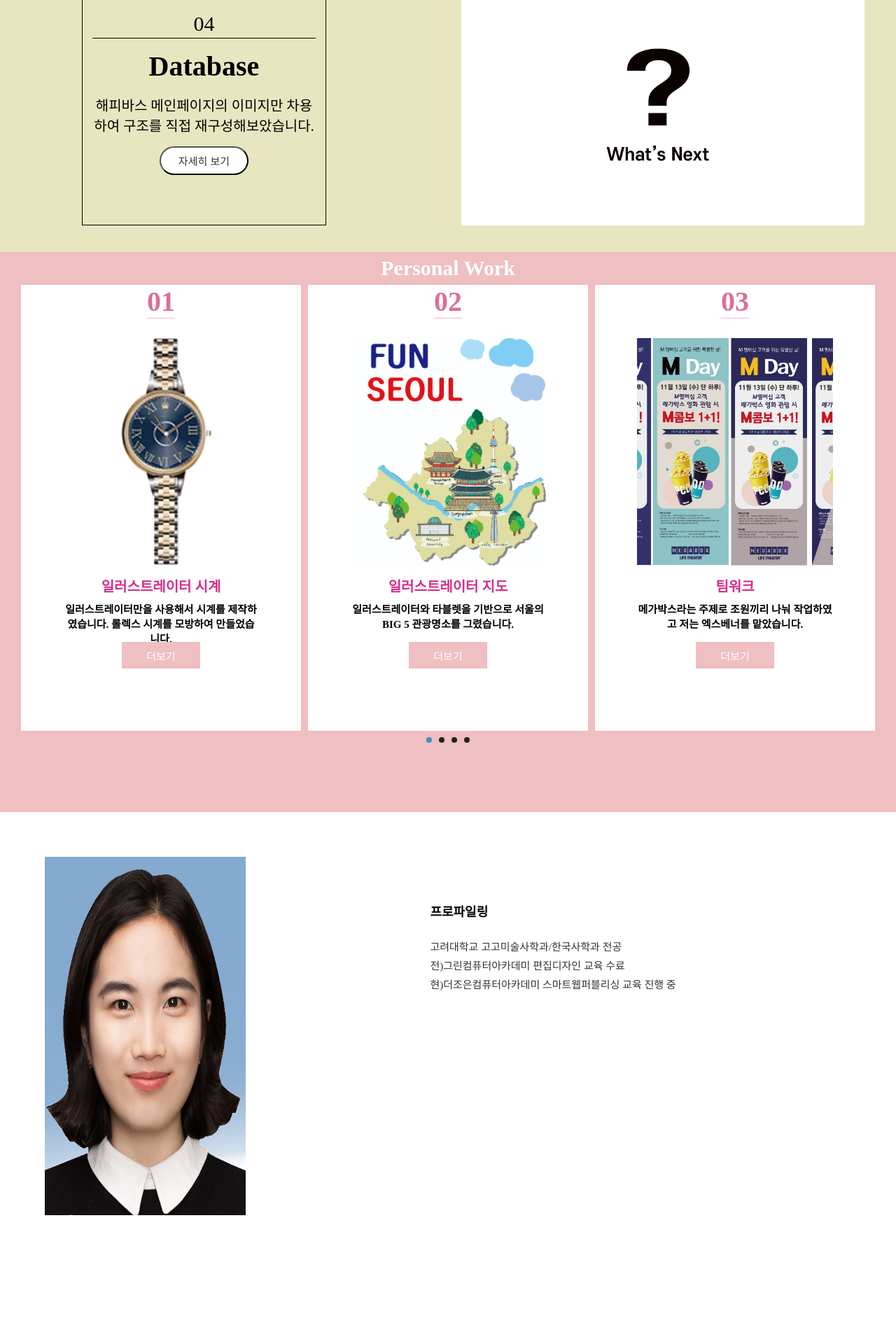
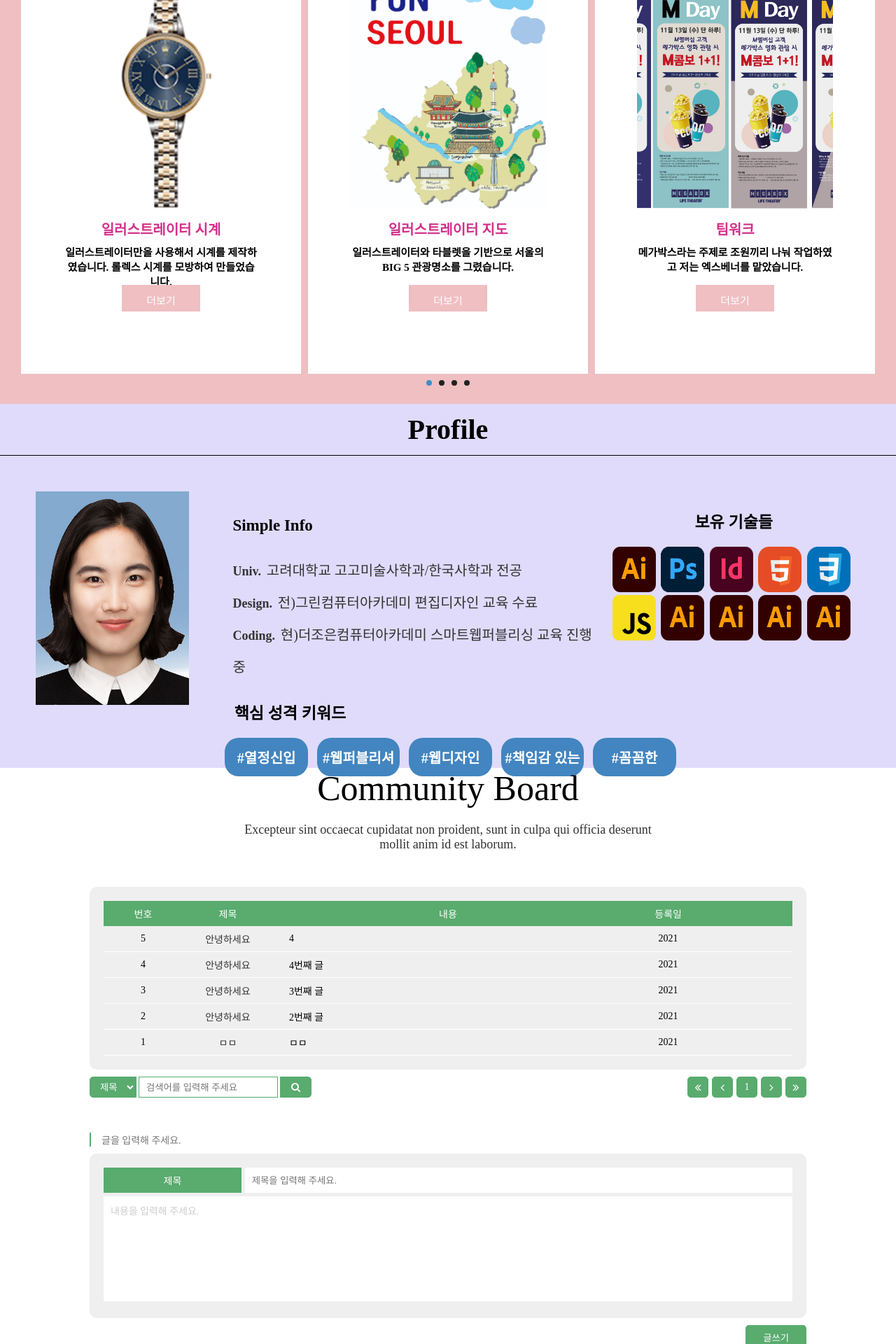
Before and after one commit to Art-mj1/portfolio-cover, a PHP site: page / in a window 1280 px wide. Shown: the part 1800-3720 px from the top of the page at 70% size. Run offline with PHP 8.4, Linux system fonts and the light colour scheme; data comes from the database, SQL or seed files in the repository; both versions use the stored data as it was after the commit; a stand-in replaces the project's code that opens the database connection.

Commit message:
08/16 글 등록 가능
글 등록하는 것까지 가능

```diff
--- a/css/reset.css
+++ b/css/reset.css
@@ -20,4 +20,28 @@ a {
 body {
  font-size: 14px;
 }
-/* Google Font Link */
+textarea {
+ resize: none;
+}
+input,button,textarea{outline:0;border-radius: 0; border:0; padding:10px;
+ color:#777;}
+
+ /* title */
+.tit_box {
+ width: 100%;
+ height: auto;
+ display: flex;
+ align-items: center;
+ /* justify-content: center; */
+ flex-direction: column;
+ padding: 0 0 50px 0;
+}
+.tit_box h2 {
+ font-size: 50px;
+ font-weight: 200;
+ margin:0 0 20px 0;
+}
+.tit_box p {
+ font-size: 18px;
+ font-weight: 300;text-align:center;
+}
--- a/css/style.css
+++ b/css/style.css
@@ -4,19 +4,19 @@
 #wrap>header>ul>li{width:20%;font-size:20px;color:#000;text-align:center;font-family: "ROBOTO";}
 #wrap>header>ul>li>a{width:100%;height:100%;}
 
-/* First Section */
-#wrap .first{width:100%;height:70%;display:flex;background-color:#E8E6E0;}
-#wrap .first .min-image{width:40%;height:90%;display:flex;align-items:center;justify-content:center;background:url(../img/min-image.jpg);background-size:contain;background-repeat:no-repeat;margin-top: 3%; margin-left: 6%;}
-#wrap .first .min-intro{width:40%;height:100%;padding:4%;text-align:center;display: flex;
+/* Intro Section */
+#wrap .intro{width:100%;height:70%;display:flex;background-color:#E8E6E0;}
+#wrap .intro .min-image{width:40%;height:90%;display:flex;align-items:center;justify-content:center;background:url(../img/min-image.jpg);background-size:contain;background-repeat:no-repeat;margin-top: 3%; margin-left: 6%;}
+#wrap .intro .min-intro{width:40%;height:100%;padding:4%;text-align:center;display: flex;
  flex-direction: column; align-items: center; justify-content: center;}
-#wrap .first .min-intro>p{font-size:15px;color:#000;line-height:3.5;}
-#wrap .first .min-intro>h2{font-size:30px;color:#000;}
+#wrap .intro .min-intro>p{font-size:15px;color:#000;line-height:3.5;}
+#wrap .intro .min-intro>h2{font-size:30px;color:#000;}
 
 /* Main Section */
 #wrap .main{width:100%;height:100%;background-color:#adc1cc;}
 #wrap .main .ma-one{width:100%;height:50%;display:flex;padding:3.5%;}
-#wrap .main .ma-one .image{width:50%;height:110%;background:url(../img/renewal-1.jpg);background-size:contain;background-repeat:no-repeat;margin-left: 4%;}
-#wrap .main .ma-one .show{width:30%;height:110%;}
+#wrap .main .ma-one .image{width:50%;height:100%;background:url(../img/renewal-1.jpg);background-size:contain;background-repeat:no-repeat;margin-left: 4%;}
+#wrap .main .ma-one .show{width:30%;height:100%;}
 #wrap .main .show .text{width:100%;height:100%;padding:4%;text-align:center;border:1px solid #eee;}
 #wrap .show .text .number{font-size:30px;color:#fff;border-bottom:1px solid #fff;padding:1%;}
 #wrap .show .text .tit{font-size:40px;font-weight:900;color:#fff;line-height:2;}
@@ -24,14 +24,14 @@
 #wrap .show  .one{background: #fff;font-size:15px; padding: 8px 25px;
  margin-top: 5%; border-radius: 30px;}
 #wrap .main .ma-two{width:100%;height:50%;display:flex;padding:3%;}
-#wrap .main .ma-two .image{width:50%;height:100%;background:url(../img/whats-next.png);margin-left: 15%;background-size:contain;background-repeat: no-repeat;}
+#wrap .main .ma-two .image{width:50%;height:100%;background:url(../img/whats-next.png);margin-left: 8%;background-size:contain;background-repeat: no-repeat;}
 #wrap .main .ma-two .show{margin-left:7%;width:30%;height:100%;}
 
 /* Main-Two Section */
 #wrap .main-two{width:100%;height:100%;background-color:#e8e6c0;}
 #wrap .main-two .ma-three{width:100%;height:50%;display:flex;padding:3%;}
-#wrap .main-two .ma-three .image{width: 48%;height:100%;background:url(../img/whats-next.png);background-size:contain;background-repeat: no-repeat; margin-left: 5.5%;}
-#wrap .main-two .ma-three .show{width:30%;height:100%;}
+#wrap .main-two .ma-three .image{width: 48%;height:100%;background:url(../img/whats-next.png);background-size:contain;background-repeat: no-repeat; margin-left: 5%;}
+#wrap .main-two .ma-three .show{width:30%;height:100%; margin-left: 8%;}
 #wrap .main-two .show .text{width:100%;height:100%;padding:4%;text-align:center;border:1px solid #000;}
 #wrap .ma-three .show .text .number{font-size:30px;color:#000;border-bottom:1px solid #000;padding:1%;}
 #wrap .ma-three .show .text .tit{font-size:40px;font-weight:900;color:#000;line-height:2;}
@@ -49,28 +49,92 @@
  margin-top: 5%; border-radius: 30px;}
 
  /* Graphic Section */
-#wrap .graphic{width:100%;height:100%;background:#efbfc2;}
+#wrap .graphic{width:100%;height:727px;background:#efbfc2;}
 #wrap .graphic>h2{color:#fff;font-size:30px;font-weight:900;text-align: center;padding:0.5%;}
 #wrap .graphic .all{width:100%;height:90%; padding:0 30px}
-#wrap .graphic .all .center{ width: 100%; height: 637.1px; display: flex;}
-#wrap .graphic .all .center .pe{width:25%;background:#fff;display: flex;
+#wrap .graphic .all .target{ width: 100%; height: 637.1px; display: flex;}
+#wrap .graphic .all .target .pe{width:25%;background:#fff;display: flex;
  flex-direction: column; align-items: center; padding: 0 60px;}
 
-#wrap .graphic .center h2{font-size: 40px; color: palevioletred;
+#wrap .graphic .target h2{font-size: 40px; color: palevioletred;
  text-align: center; border-bottom: 1px solid #efbfc2;}
-#wrap .graphic .center .imgs{margin-top: 10%; width: 100%; height: 51%;}
-#wrap .graphic .center .imgs img{width:100%;height:100%; object-fit: cover;}
-#wrap .graphic .all .center .pe .con{height:15%; margin-top: 5%;}
-#wrap .graphic .center .con h3{font-size:20px;color:rgba(206, 25, 125, 0.897);
+#wrap .graphic .target .imgs{margin-top: 10%; width: 100%; height: 51%;}
+#wrap .graphic .target .imgs img{width:100%;height:100%; object-fit: cover;}
+#wrap .graphic .all .target .pe .con{height:15%; margin-top: 5%;}
+#wrap .graphic .target .con h3{font-size:20px;color:rgba(206, 25, 125, 0.897);
  text-align:center;}
-#wrap .graphic .center .con p{font-size:15px;text-align:center; padding-top: 3%;font-weight:700;color:#000;}
-#wrap .graphic .center .details{width: 40%; height: 6%; background: #efbfc2;
+#wrap .graphic .target .con p{font-size:15px;text-align:center; padding-top: 3%;font-weight:700;color:#000;}
+#wrap .graphic .target .details{width: 40%; height: 6%; background: #efbfc2;
  border: 1px solid #efbfc2; font-size: 15px; color: #fff;}
 
- /* Graphic Section */
- #wrap .profile{width:100%;height:100%;display:flex;}
- #wrap .profile .pic{border-radius:30px;padding:5%;width:38%;height:80%;}
- #wrap .profile .pic img{width:80%;height:100%;}
- #wrap .profile .year{padding:10%;width:60%;height:80%;}
- #wrap .profile .year h2{font-size:18px;padding-bottom: 5%;}
- #wrap .profile .year .ye-text{font-size:15px;line-height: 1.8;}
+ /* Profile Section */
+ #wrap .profile{width:100%;height:65%;background:#e0dbfb;}
+ #wrap .profile h2{font-size:40px;text-align: center;border-bottom: 1px solid #000;padding: 1%;}
+ #wrap .profile .feel{width:100%;height:100%;display:flex;}
+ #wrap .feel .pic{padding: 3%; width:30%; height: 80%; margin: 1% 1%;}
+ #wrap .feel .pic img{width:100%;height:90%;}
+ #wrap .feel .year{ margin-top: 6%; width: 60%; height: 70%;}
+ #wrap .feel .year h3{font-size: 23px; padding: 2% 2%; margin-bottom: 1%;}
+ #wrap .feel .year .ye-text{font-size: 20px; line-height: 2.3; padding: 2% 2%;}
+ #wrap .feel .ye-text .un{font-size:18px;font-weight:700; padding-right: 1.5%;}
+ #wrap .feel .year .tag{ width: 120%; height: 40%;}
+ #wrap .feel .year .tag h3{font-size: 23px;}
+ #wrap .feel .year .tag .tag-wrap{width: 100%; height: 38%;display: flex;
+  align-items: center; justify-content: center;}
+ #wrap .year .tag .tag-de{width: 20%; height: 100%; background: rgb(66, 133, 192);
+  border-radius: 20px; margin-right: 2%;}
+ #wrap .year .tag .tag-de p{ font-size: 20px; color: #fff; margin-top: 11%;
+  font-weight: 700; text-align: center;}
+ #wrap .profile .skills{width: 45%; height: 60%; margin-top: 4.7%;}
+ #wrap .skills h3 {font-size: 23px; padding: 4% 30%;}
+ #wrap .skills .skill{width: 100%; height: 100%; display: flex; flex-direction: column;}
+ #wrap .skill .skil-1,
+ #wrap .skill .skil-2
+ {width: 90%; height: 22%; display: flex; padding: 0.5%;}
+ #wrap .skill img{width: 17%; margin: 0.5% 1%; height: 100%;}
+
+
+/* contact Page Style Code */
+.comm_center{width:80%;margin:auto;}
+
+.contact .comm_table{background:#efefef;padding:20px; border-radius: 10px;}
+.contact .comm_table li{padding:8px;display:flex;}
+.contact .comm_table li span{text-align: center;}
+.contact .comm_table li span:nth-child(1){width:10%;}
+.contact .comm_table li span:nth-child(2){width:15%}
+.contact .comm_table li span:nth-child(3){width:50%;}
+.contact .comm_table li span:nth-child(4){width:15%;}
+.contact .comm_table li.comm_tit{background:#59ab6e;color:#fff;}
+.contact .comm_table li.comm_con{border-bottom:1px solid #fff;}
+.contact .comm_table li.comm_con span{display:flex; align-items:center;justify-content: center;}
+.contact .comm_table li.comm_con span:nth-child(3){justify-content: flex-start; padding-left:15px;}
+
+.contact .search_paging{display:flex;justify-content: space-between; margin:10px auto 0 auto;}
+.contact .paging{display:flex;}
+.contact .paging span{width:30px;height:30px;background:#59ab6e;color:#fff;
+  font-size:16px;margin-left:5px;display:flex;justify-content:center;align-items:center;border-radius:5px; border:1px solid #59ab6e;}
+.contact .paging span.num{background:#fff;color:#59ab6e; font-size:14px;}
+.contact .paging span.num.active{background:#59ab6e;color:#fff;}
+
+.contact .search_form{display:flex;}
+.contact .search_form select{border:1px solid #59ab6e; background:#59ab6e;
+ color:#fff;outline:0;border-radius:5px 0 0 5px;padding:0 10px;}
+.contact .search_form input{border:1px solid #59ab6e;margin:0 3px; height:30px;}
+.contact .search_form button{font-size:14px;color:#fff;border:1px solid #59ab6e;
+padding:0 15px;border-radius: 0 5px 5px 0; background:#59ab6e; }
+
+.contact .write{margin-top:50px;}
+.contact .write h4{font-size:14px;margin:10px 20px 10px 0;color:#777;
+  font-weight:400; border-left:2px solid #59ab6e;padding-left:15px;}
+.contact .write_form{background:#efefef;padding:20px;border-radius:10px;}
+.contact .write_tit{display:flex;justify-content: space-between;}
+.contact .write_tit label{width:20%;background:#59ab6e;color:#fff;
+  text-align: center;padding:8px 0;}
+.contact .write_tit input{width:calc(80% - 5px);}
+.contact .write_con{width:100%;margin-top:5px;}
+.contact .write_con>textarea{width:100%;;height:150px;font-size:14px;
+font-family: 'Roboto','Noto Sans KR',sans-serif;}
+.contact .write_con textarea::placeholder{color:#ccc;}
+.contact .write_btn{width:100%;height:auto;margin-top:10px;text-align:right;}
+.contact .write_btn button,
+.contact .write_btn a{background:#59ab6e;color:#fff;padding:8px 25px;border-radius:5px;}
--- /dev/null
+++ b/data/write_ajax.php
@@ -0,0 +1,33 @@
+<li class="comm_tit">
+ <span>번호</span>
+ <span>제목</span>
+ <span>내용</span>
+ <span>등록일</span>
+</li>
+<?php
+  $page = $_GET["page"];
+
+  if($page == ''){
+    $page == 1;
+  }
+   $view_per_page = 5;
+   $from = ($page - 1) * $view_per_page;
+
+  include $_SERVER["DOCUMENT_ROOT"]."/connect/db_conn.php";
+  $sql="SELECT * FROM portfolio_write ORDER BY Portfolio_idx DESC LIMIT $from, $view_per_page";
+
+  $comm_result = mysqli_query($dbConn, $sql);
+  while($comm_row = mysqli_fetch_array($comm_result)){
+  $comm_idx= $comm_row['Portfolio_idx'];
+  $comm_tit= $comm_row['Portfolio_tit'];
+  $comm_con= $comm_row['Portfolio_con'];
+  $comm_reg= $comm_row['Portfoilo_reg'];
+ ?>
+
+ <li class="comm_con">
+ <span><?=$comm_idx?></span>
+  <span><a href="#"><?=$comm_tit?></a></span>
+  <span><?=$comm_con?></span>
+  <span><?=$comm_reg?></span>
+ </li>
+<?php } ?>
--- a/index.html
+++ b/index.php
@@ -4,10 +4,11 @@
  <meta charset="UTF-8">
  <meta http-equiv="X-UA-Compatible" content="IE=edge">
  <meta name="viewport" content="width=device-width, initial-scale=1.0">
+  <!-- Reset CSS Link -->
  <link rel="stylesheet" href="/portfolio-cover/css/reset.css">
  <!-- Main CSS Link -->
  <link rel="stylesheet" href="/portfolio-cover/css/style.css">
-  <!-- Main CSS Link -->
+  <!-- Library CSS Link -->
   <link rel="stylesheet" href="/portfolio-cover/lib/lightslider.css">
  <title>Portfolio cover</title>
 </head>
@@ -22,8 +23,8 @@
     <li><a href="#">CONTACT</a></li>
    </ul>
   </header>
-  <!-- First Section -->
-  <section class="first">
+  <!-- Intro Section -->
+  <section class="">
    <div class="min-image"></div>
 
    <div class="min-intro">
@@ -92,7 +93,7 @@
   <section class="graphic">
     <h2>Personal Work</h2>
     <div class="all"id="lightslider">
-      <div class="center" >
+      <div class="target">
         <div class="clock pe">
         <h2>01</h2>
         <div class="imgs"><img src="img/clock.png"></div>
@@ -173,23 +174,54 @@
     <!-- End of Graphic Section -->
     <!--Profile Section-->
      <section class="profile">
+      <h2>Profile</h2>
+      <div class="feel">
         <div class="pic">
           <img src="img/min-background.jpg">
         </div>
         <div class="year">
-       <h2>프로파일링</h2>
+          <h3>Simple Info</h3>
           <div class="ye-text">
-         <p>고려대학교 고고미술사학과/한국사학과 전공</p>
-         <p>전)그린컴퓨터아카데미 편집디자인 교육 수료</p>
-         <p>현)더조은컴퓨터아카데미 스마트웹퍼블리싱 교육 진행 중</p>
+            <p><span class="un">Univ.</span>고려대학교 고고미술사학과/한국사학과 전공</p>
+            <p><span class="un">Design.</span>전)그린컴퓨터아카데미 편집디자인 교육 수료</p>
+            <p><span class="un">Coding.</span>현)더조은컴퓨터아카데미 스마트웹퍼블리싱 교육 진행 중</p>
+          </div>
+          <div class="tag">
+            <h3>핵심 성격 키워드</h3>
+            <div class="tag-wrap">
+             <div class="tag-de"><p>#열정신입</p></div>
+             <div class="tag-de"><p>#웹퍼블리셔</p></div>
+             <div class="tag-de"><p>#웹디자인</p></div>
+             <div class="tag-de"><p>#책임감 있는</p></div>
+             <div class="tag-de"><p>#꼼꼼한</p></div>
+            </div>
+          </div>
+        </div>
+        <div class="skills">
+          <h3>보유 기술들</h3>
+          <div class="skill">
+            <div class="skil-1">
+              <img src="img/illur.png" alt="">
+              <img src="img/photoshop.png" alt="">
+              <img src="img/indesign.png" alt="">
+              <img src="img/html.png" alt="">
+              <img src="img/css.png" alt="">
+            </div>
+            <div class="skil-2">
+              <img src="img/js.png" alt="">
+              <img src="img/illur.png" alt="">
+              <img src="img/illur.png" alt="">
+              <img src="img/illur.png" alt="">
+              <img src="img/illur.png" alt="">
+            </div>
+          </div>
         </div>
       </div>
     </section>
     <!-- End of Profile Section -->
-    <footer></footer>
+  <?php include $_SERVER["DOCUMENT_ROOT"]."/portfolio-cover/pages/write_form.php"; ?>
  </div>
- <script src="https://code.jquery.com/jquery-3.6.0.js"
- integrity="sha256-H+K7U5CnXl1h5ywQfKtSj8PCmoN9aaq30gDh27Xc0jk="crossorigin="anonymous"></script>
+ <script src="https://ajax.googleapis.com/ajax/libs/jquery/3.4.1/jquery.min.js"></script>
  <script src="/portfolio-cover/lib/lightslider.js"></script>
  <script src="/portfolio-cover/js/jq.lightslider.js"></script>
  <script src="/portfolio-cover/js/jq.main.js"></script>
--- a/js/jq.lightslider.js
+++ b/js/jq.lightslider.js
@@ -1,5 +1,5 @@
 $(document).ready(function() {
-    $('.center').lightSlider({
+    $('.target').lightSlider({
         item:3,
         loop:false,
         slideMove:2,
--- /dev/null
+++ b/pages/write_form.php
@@ -0,0 +1,122 @@
+<!DOCTYPE html>
+<html lang="en">
+<head>
+ <meta charset="UTF-8">
+ <meta http-equiv="X-UA-Compatible" content="IE=edge">
+ <meta name="viewport" content="width=device-width, initial-scale=1.0">
+ <!-- Reset CSS Link -->
+ <link rel="stylesheet" href="/portfolio-cover/css/reset.css">
+ <!-- Main CSS Link -->
+ <link rel="stylesheet" href="/portfolio-cover/css/style.css">
+<!-- Font Awesome Link -->
+<link rel="stylesheet" href="https://cdnjs.cloudflare.com/ajax/libs/font-awesome/4.7.0/css/font-awesome.min.css">
+ <title>Portfolio Writing</title>
+
+</head>
+<body>
+ <div id="wrap">
+
+ <section class="contact">
+   <div class="center">
+      <div class="tit_box">
+        <h2>Community Board</h2>
+        <p>Excepteur sint occaecat cupidatat non proident, sunt in culpa qui officia deserunt<br> mollit anim id est laborum.</p>
+      </div>
+
+      <div class="comm_table comm_center">
+       <ul class="comm_row">
+        <!-- ajax elements load here -->
+       </ul>
+      </div>
+      <!-- End of comm_table -->
+      <div class="search_paging comm_center">
+        <div class="search">
+          <form action="/portfolio-cover/pages/write_search.php" class="search_form" name="search_form" method="post">
+          <select name="qna_search">
+            <option value="tit_search">제목</option>
+          </select>
+          <input type="text" placeholder="검색어를 입력해 주세요" name="search_txt">
+          <button type="button" onclick="search_check()"><i class="fa fa-search"></i></button>
+
+          <script>
+            function search_check(){
+              if(!document.search_form.search_txt.value){
+              alert('검색어를 입력해 주세요.');
+              document.search_form.search_txt.focus();
+              return;
+            }
+            document.search_form.submit();
+            }
+          </script>
+          </form>
+        </div>
+        <div class="paging">
+          <span class="angle-double first"> <i class="fa fa-angle-double-left"></i></span>
+          <span class="prev angle"> <i class="fa fa-angle-left"></i></span>
+
+          <?php
+          include $_SERVER["DOCUMENT_ROOT"]."/connect/db_conn.php";
+          $sql_paging = "SELECT * FROM portfolio_write";
+
+          $paging_result = mysqli_query($dbConn, $sql_paging);
+          $total_record = mysqli_num_rows($paging_result);
+          $paging_num = 5;
+
+          if($total_record % $paging_num ==0){
+           $total_page = floor($total_record / $paging_num);//소수점 아래 실수 버림
+          } else {
+            $total_page = floor($total_record / $paging_num) + 1;
+          }
+
+          for($i=1; $i<=$total_page;$i++){
+          ?>
+
+          <span class="num" onclick="getPage(<?=$i?>)"><?=$i?></span>
+          <?php } ?>
+          <span class="next angle"> <i class="fa fa-angle-right"></i></span>
+          <span class="angle-double last"> <i class="fa fa-angle-double-right"></i></span>
+        </div>
+      </div>
+      <!-- End of search paging -->
+
+      <div class="write comm_center">
+       <h4>글을 입력해 주세요.</h4>
+        <form class="write_form" action="/portfolio-cover/php/write_insert.php" name="write_form" method="post">
+         <div class="write_tit">
+           <label for="write_input">제목</label>
+           <input type="text" id="write_input" placeholder="제목을 입력해 주세요."name="write_input">
+         </div>
+         <div class="write_con">
+           <textarea placeholder="내용을 입력해 주세요." name="write_con"></textarea>
+         </div>
+        </form>
+        <div class="write_btn">
+          <?php { ?>
+          <button type="button" onclick="sendWrite()">글쓰기</button>
+          <?php } ?>
+        </div>
+      </div>
+      <!-- End of Write -->
+    </div>
+ </section>
+
+ </div>
+ <script src="https://ajax.googleapis.com/ajax/libs/jquery/3.4.1/jquery.min.js"></script>
+ <script src="/portfolio-cover/js/jq.comm_ajax.js"></script>
+ <script>
+    function sendWrite(){
+      if(!document.write_form.write_input.value){
+        alert('제목을 입력해 주세요.');
+        return;
+      }
+
+      if(!document.write_form.write_con.value){
+        alert('내용을 입력해 주세요.');
+        return;
+      }
+
+      document.write_form.submit();
+    }
+ </script>
+</body>
+</html>
```
Also changed, not shown: js/jq.comm_ajax.js (added, +65 -0 lines), pages/write_search.php (added, +73 -0 lines), php/write_insert.php (added, +28 -0 lines), sql/portfolio_write.sql (added, +71 -0 lines), img/css.png (added), img/html.png (added), img/illur.png (added), img/indesign.png (added), img/js.png (added), img/mins.jpg (added), img/photoshop.png (added), 팔레트 배경 색.png (deleted), 팔레트 배경 색2.png (deleted). Lines whose indentation alone changed are shown as unchanged.
